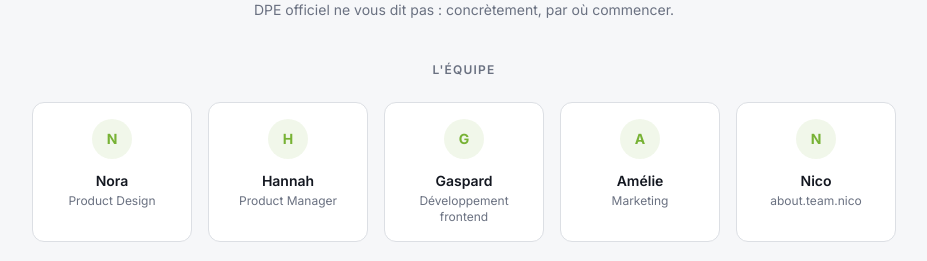
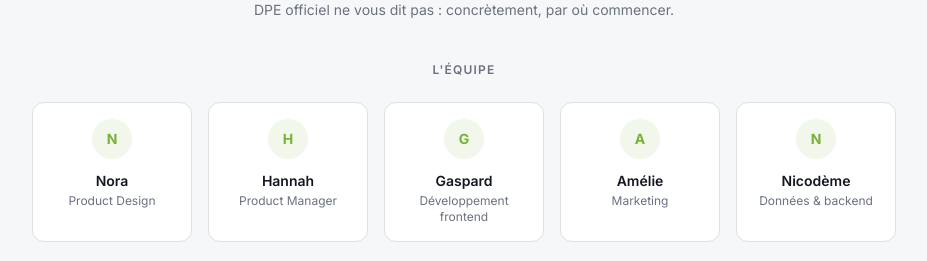
Before and after one commit to gaspard-tt/Paris-DPE-New, a React (Vite) app in the folder dpe-insights-paris-main/: page / in a window 1280 px wide. Shown: the part 2706-2967 px from the top of the page, without its empty margins (176-1103 px from the left). Built offline with nearby package versions, Linux system fonts and the light colour scheme; the HTML template or start-up script is replaced by a standard one.

Commit message:
Update Index.tsx

```diff
--- a/dpe-insights-paris-main/src/pages/Index.tsx
+++ b/dpe-insights-paris-main/src/pages/Index.tsx
@@ -217,7 +217,7 @@ const Index = () => {
                 { name: "Hannah", role: t("about.team.hannah") },
                 { name: "Gaspard", role: t("about.team.gaspard") },
                 { name: "Amélie", role: t("about.team.amelie") },
-                { name: "Nico", role: t("about.team.nico") },
+                { name: "Nicodème", role: t("about.team.nicodème") },
               ].map((member) => (
                 <div key={member.name} className="rounded-xl border bg-card p-4 text-center">
                   <div className="mx-auto mb-3 flex h-10 w-10 items-center justify-center rounded-full bg-primary/10 text-sm font-bold text-primary">
```
